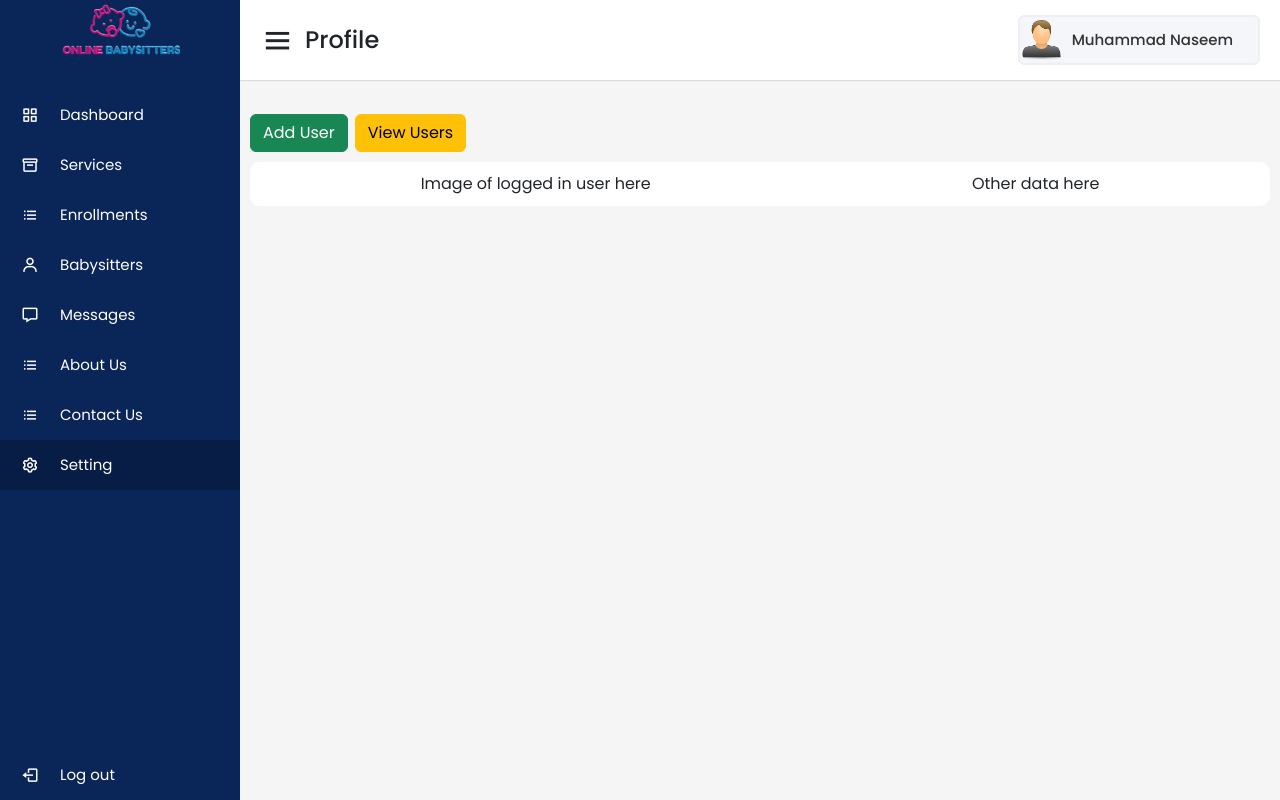
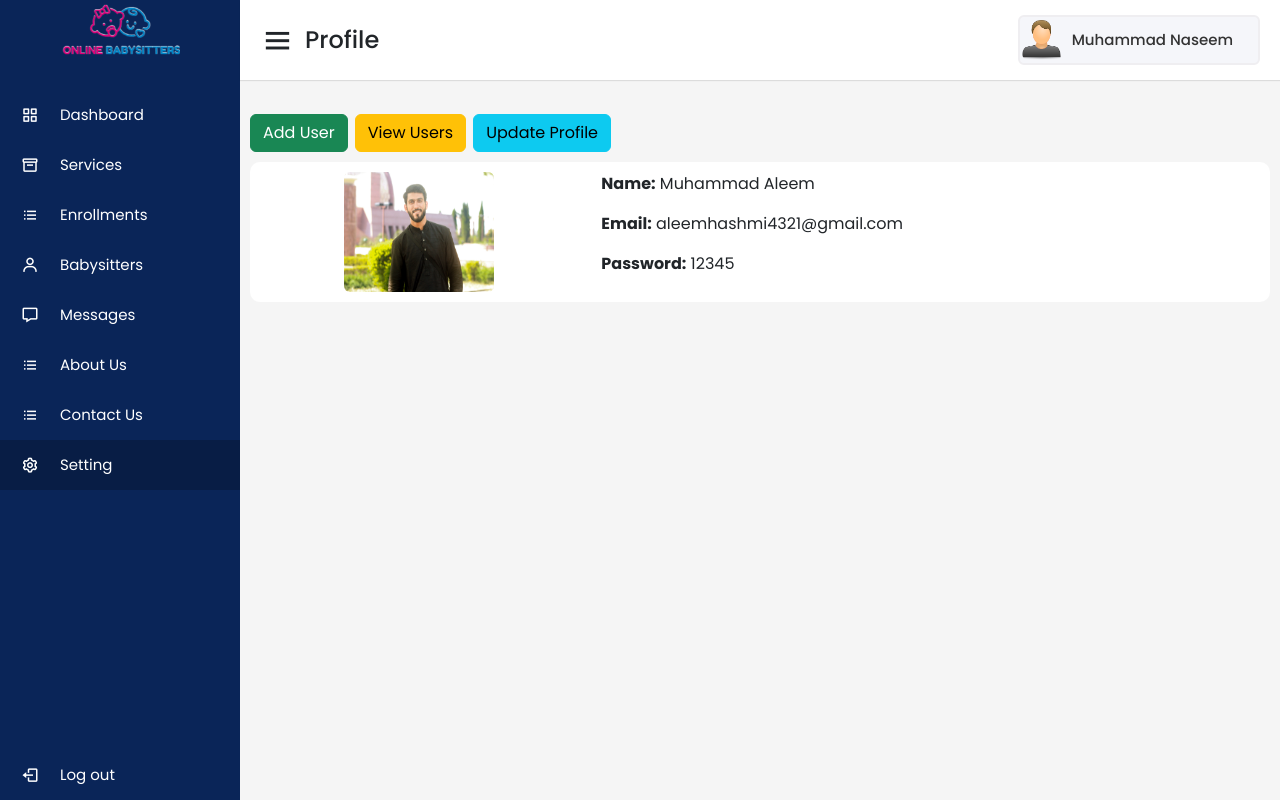
Before and after one commit to MAleemH/Online-Babysitters, a PHP site: page /admin/setting.php in a window 1280 px wide. Run offline with PHP 8.4, Linux system fonts and the light colour scheme; some libraries are stand-ins or nearby versions.

Commit message:
Update setting.php

```diff
--- a/admin/setting.php
+++ b/admin/setting.php
@@ -16,15 +16,18 @@ include '../includes/admin_sidebar.php';
         <div class='overview'>
             <a href="add_user.php" class='btn btn-success'>Add User</a>
             <a href="view_users.php" class='btn btn-warning'>View Users</a>
+            <a href="#" class='btn btn-info'>Update Profile</a>
         </div>
 
         <div class="other-details">
-            <div class='d-flex justify-content-around'>
-                <div>
-                    Image of logged in user here
+            <div class='row'>
+                <div class='col-4 text-center'>
+                    <img class="rounded" src='../images/IMG_2424.jpg' width="150" height="120" />
                 </div>
-                <div>
-                    Other data here
+                <div class='col-8'>
+                    <p><b>Name:</b> Muhammad Aleem</p>
+                    <p><b>Email:</b> aleemhashmi4321@gmail.com</p>
+                    <p><b>Password:</b> 12345</p>
                 </div>
             </div>
         </div>
```
